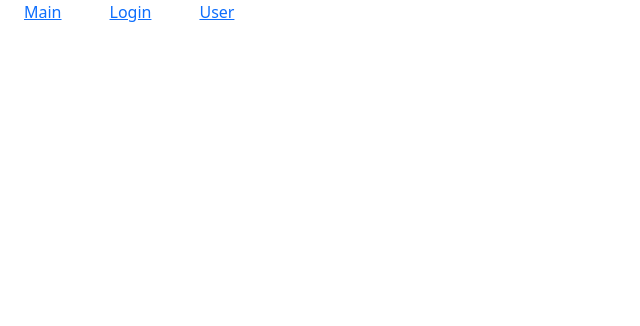
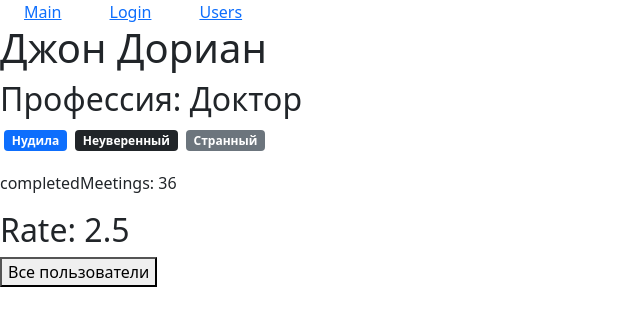
Before and after one commit to Trillionaire-kgz/fast-company-project, a React (Create React App) app: page /users/67rdca3eeb7f6fgeed471815 in a window 1280 px wide. Shown: the top 326 px of the page, without its empty margins (0-640 px from the left). Built offline with nearby package versions, Linux system fonts and the light colour scheme.

Commit message:
added links

```diff
--- a/src/App.jsx
+++ b/src/App.jsx
@@ -14,8 +14,8 @@ const App = () => {
                 <Switch>
                     <Route path="/" exact component={Main} />
                     <Route path="/login" component={Login} />
-                    <Route path="/user" component={User} />
-                    <Route path="/user/:userId?" component={UsersLayout} />
+                    <Route path="/users/:userId?" component={UsersLayout} />
+                    <Route path="/users" component={User} />
                 </Switch>
             </div>
         </>
--- a/src/components/navbar.jsx
+++ b/src/components/navbar.jsx
@@ -15,8 +15,8 @@ const Navbar = () => {
                 </Link>
             </span>
             <span>
-                <Link to="/user" className="m-4">
-                    User
+                <Link to="/users" className="m-4">
+                    Users
                 </Link>
             </span>
         </div>
--- a/src/components/userPage.jsx
+++ b/src/components/userPage.jsx
@@ -1,7 +1,46 @@
-import React from "react";
+import React, { useState, useEffect } from "react";
+import API from "../api";
+import PropTypes from "prop-types";
+import { useHistory } from "react-router-dom";
 
-const UserPage = () => {
-    return <h1>UserPage</h1>;
+const UserPage = ({ userId }) => {
+    const [user, setUser] = useState();
+    useEffect(() => {
+        API.users.getById(userId).then((data) => setUser(data));
+    }, []);
+
+    const history = useHistory();
+
+    const handleSwitch = () => {
+        history.push("/users");
+    };
+
+    if (user) {
+        return (
+            <div>
+                <h1>{user.name}</h1>
+                <h2>{`Профессия: ${user.profession.name}`}</h2>
+                <p>
+                    {user.qualities.map((qual) => (
+                        <span
+                            key={qual._id}
+                            className={"badge m-1 bg-" + qual.color}
+                        >
+                            {qual.name}
+                        </span>
+                    ))}
+                </p>
+                <p>{`completedMeetings: ${user.completedMeetings}`}</p>
+                <h2>{`Rate: ${user.rate}`}</h2>
+                <button onClick={() => handleSwitch()}>Все пользователи</button>
+            </div>
+        );
+    } else {
+        return <h2>Loading...</h2>;
+    }
 };
 
+UserPage.propTypes = {
+    userId: PropTypes.string.isRequired
+};
 export default UserPage;
--- a/src/components/usersTable.jsx
+++ b/src/components/usersTable.jsx
@@ -18,7 +18,7 @@ const UserTable = ({
             path: "name",
             name: "Имя",
             component: (user) => (
-                <Link to={`user/${user._id}`}>{user.name}</Link>
+                <Link to={`/users/${user._id}`}>{user.name}</Link>
             )
         },
         qualities: {
```
